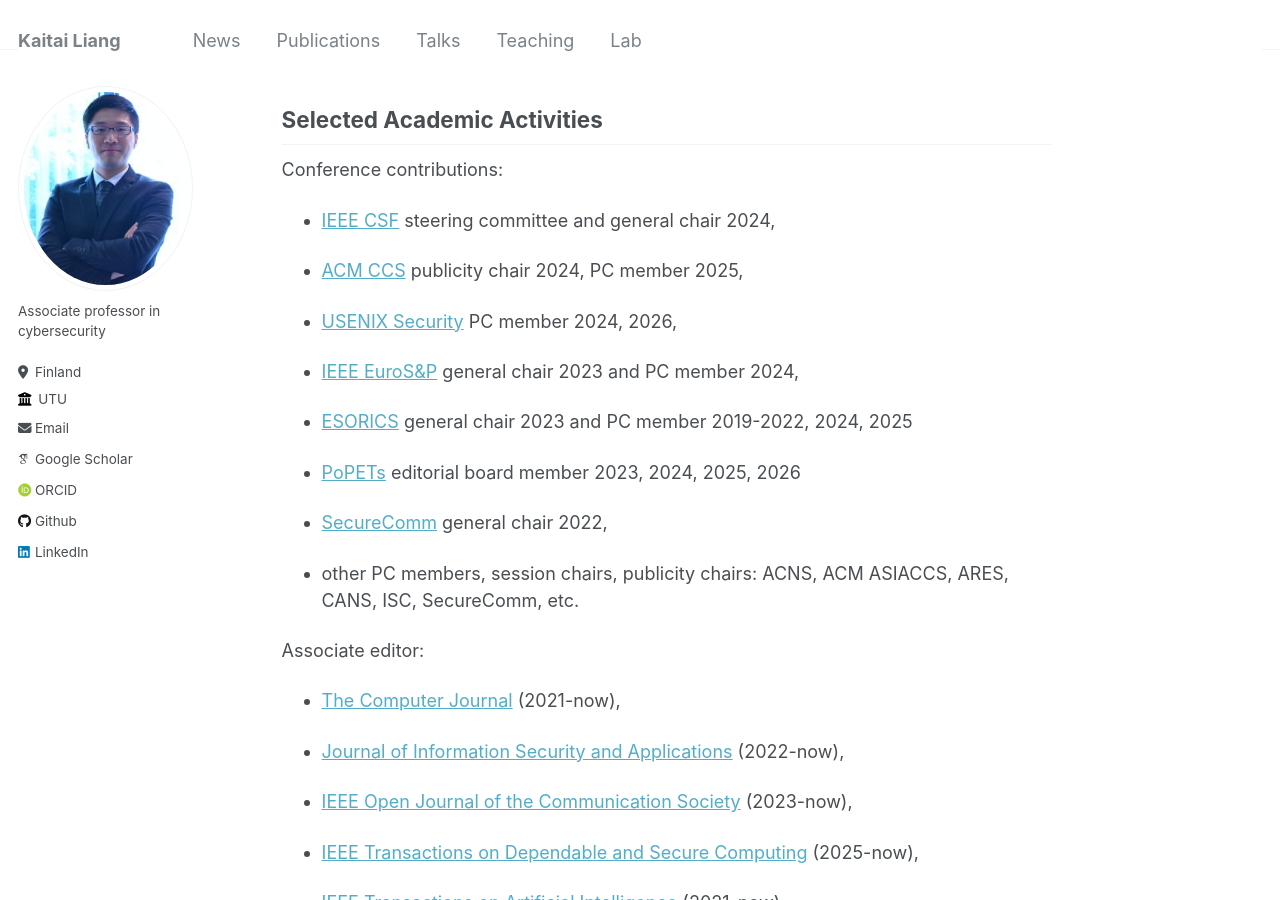
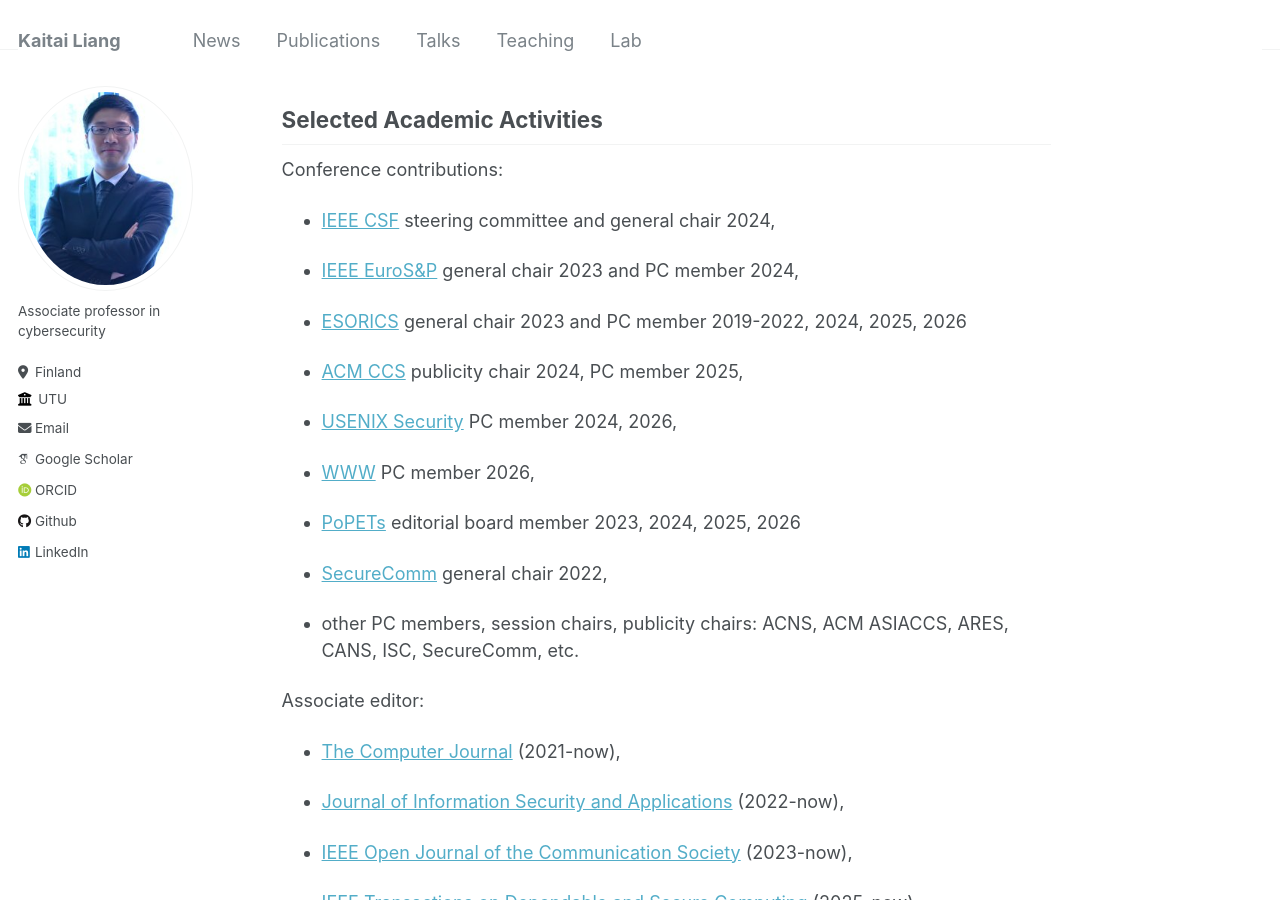
Before and after one commit to kaitailiang/kaitailiang.github.io, a Jekyll site: the page built from _pages/about.md, in a window 1280 px wide and 900 px high, scrolled down 2766 px. Built offline with Jekyll 4.4.1, drawn with Linux system fonts in a browser that asks for light colours; some web fonts are replaced.

Commit message:
Update about.md

```diff
--- a/_pages/about.md
+++ b/_pages/about.md
@@ -43,13 +43,15 @@ Conference contributions:
 
 - [IEEE CSF](https://csf2024.ieee-security.org/) steering committee and general chair 2024,
 
+- [IEEE EuroS&P](https://eurosp2023.ieee-security.org/) general chair 2023 and PC member 2024,
+
+- [ESORICS](https://esorics2023.org/) general chair 2023 and PC member 2019-2022, 2024, 2025, 2026
+
 - [ACM CCS](https://www.sigsac.org/ccs/CCS2024/call-for/call-for-papers.html) publicity chair 2024, PC member 2025,
 
 - [USENIX Security](https://www.usenix.org/conference/usenixsecurity24) PC member 2024, 2026,
 
-- [IEEE EuroS&P](https://eurosp2023.ieee-security.org/) general chair 2023 and PC member 2024,
-
-- [ESORICS](https://esorics2023.org/) general chair 2023 and PC member 2019-2022, 2024, 2025
+- [WWW](https://www2026.thewebconf.org/) PC member 2026,
 
 - [PoPETs](https://petsymposium.org/cfp24.php) editorial board member 2023, 2024, 2025, 2026
 
```
